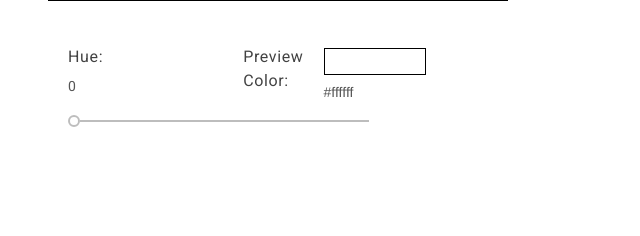
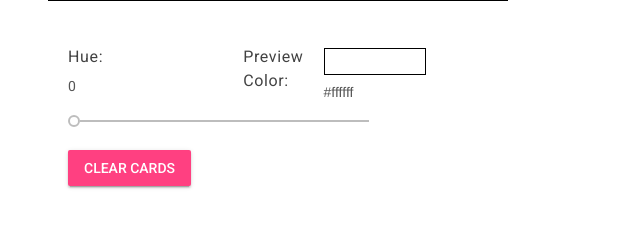
Before and after one commit to debugduck/color-picker, a Python web app: template templates/color_picker.html in a window 1280 px wide. Shown: the part 564-800 px from the top of the page, without its empty margins (0-640 px from the left). Run offline with Jinja, Linux system fonts and the light colour scheme; the template is opened without the code that fills it, so the values that code supplies are empty; some libraries are stand-ins or nearby versions.

Commit message:
Added a clear cards button to get rid of all color swatches at once

```diff
--- a/js/color_picker_logic.js
+++ b/js/color_picker_logic.js
@@ -155,3 +155,8 @@ function removeCard(element) {
 	}
 
 }
+
+// Clears all color cards from the page
+function clearCards() {
+	window.location.reload();
+}
--- a/templates/color_picker.html
+++ b/templates/color_picker.html
@@ -28,6 +28,9 @@
 				</div>
 			</div>
 			<input class="mdl-slider mdl-js-slider" type="range" min="0" max="359" value="0" id="HUE" tabindex="0">
+			<div class="clear-cards-button">
+				<button class="mdl-button mdl-button--raised mdl-button--accent" onclick="clearCards()">Clear Cards</button>
+			</div>
 		</div>
 
 		<div class="cards" id="cards-body">
--- a/templates/style.css
+++ b/templates/style.css
@@ -6,6 +6,10 @@
 }
 #cards {
   display: inline-flex;
+}
+.clear-cards-button {
+	padding-top: 20px;
+	padding-left: 20px;
 }
 .color_boxes {
 	padding-left: 15px;
```
